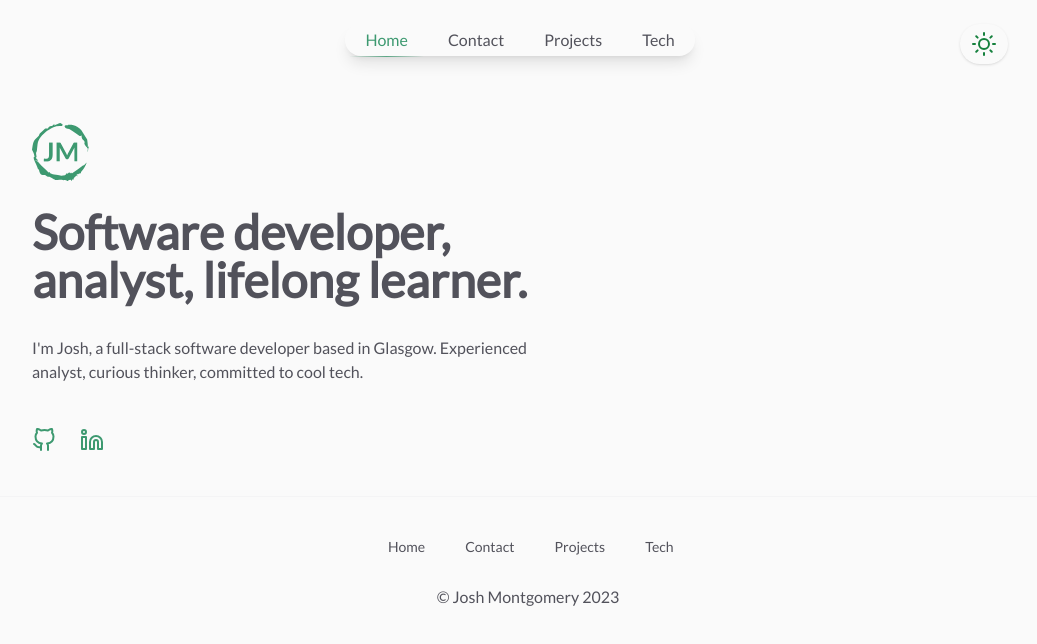
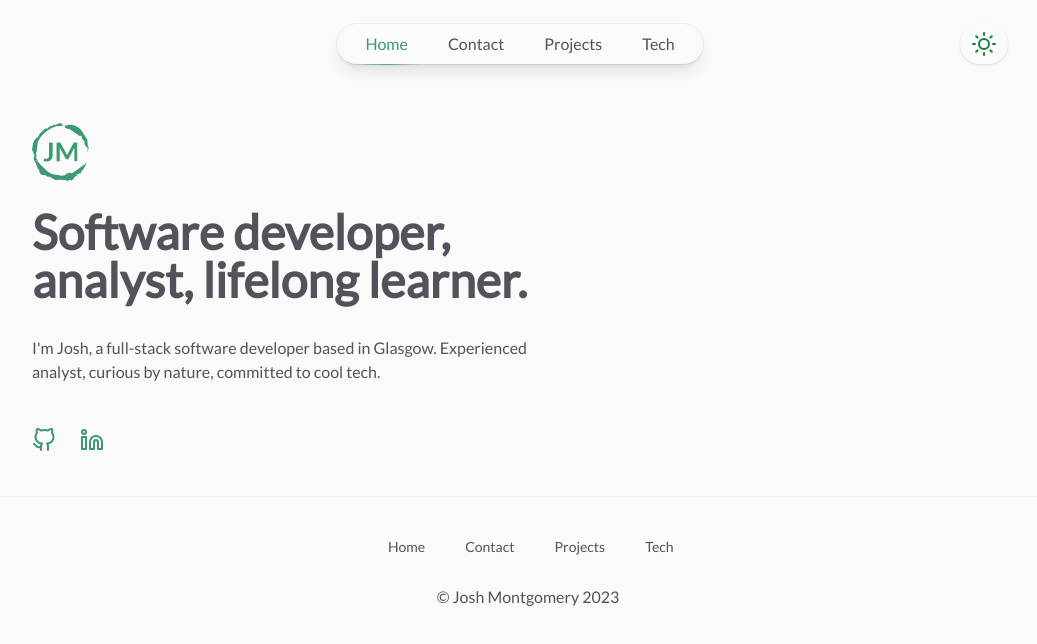
Before and after one commit to jomonty/web-jomonty-portfolio-2023, a React (Vite) app: page / in a window 1280 px wide. Shown: the top 644 px of the page, without its empty margins (112-1149 px from the left). Built offline with nearby package versions, Linux system fonts and the light colour scheme.

Commit message:
fix navbar highlight

```diff
--- a/src/components/NavBar.jsx
+++ b/src/components/NavBar.jsx
@@ -9,13 +9,13 @@ const NavBar = () => {
         <li key={index}>
           <Link
             to={link.link}
-            className={`relative block p-1 px-5 hover:text-logoprimary ${
+            className={`relative block py-2 px-5 hover:text-logoprimary ${
               location.pathname === link.link ? "text-logoprimary" : ""
             }`}
           >
             {link.name}
             <span
-              className={`absolute inset-x-1 -bottom-px h-px bg-gradient-to-r from-logoprimary/0 via-logoprimary/80 to-logoprimary/0 ${
+              className={`absolute inset-x-1 -bottom-px h-px bg-gradient-to-r from-transparent via-logoprimary/80 to-transparent ${
                 location.pathname === link.link ? "" : "hidden"
               }`}
             ></span>
@@ -26,7 +26,7 @@ const NavBar = () => {
 
   return (
     <nav>
-      <ul className="flex items-center rounded-full shadow-lg dark:bg-zinc-800 dark:ring-1 dark:ring-white/10">
+      <ul className="flex items-center rounded-full px-2 shadow-lg ring-1 ring-zinc-900/5 backdrop-blur dark:bg-zinc-800 dark:ring-white/10">
         <NavBarLinks />
       </ul>
     </nav>
--- a/src/containers/Home.jsx
+++ b/src/containers/Home.jsx
@@ -17,7 +17,7 @@ const Home = ({ navOpen }) => {
         </h1>
         <p className="min-w-sm pt-8 text-base md:w-[40vw] md:min-w-md">
           I'm Josh, a full-stack software developer based in Glasgow.
-          Experienced analyst, curious thinker, committed to cool tech.
+          Experienced analyst, curious by nature, committed to cool tech.
         </p>
         <ul className="flex flex-row gap-4 pt-8 pb-8">
           <HomeContactLinks />
```
